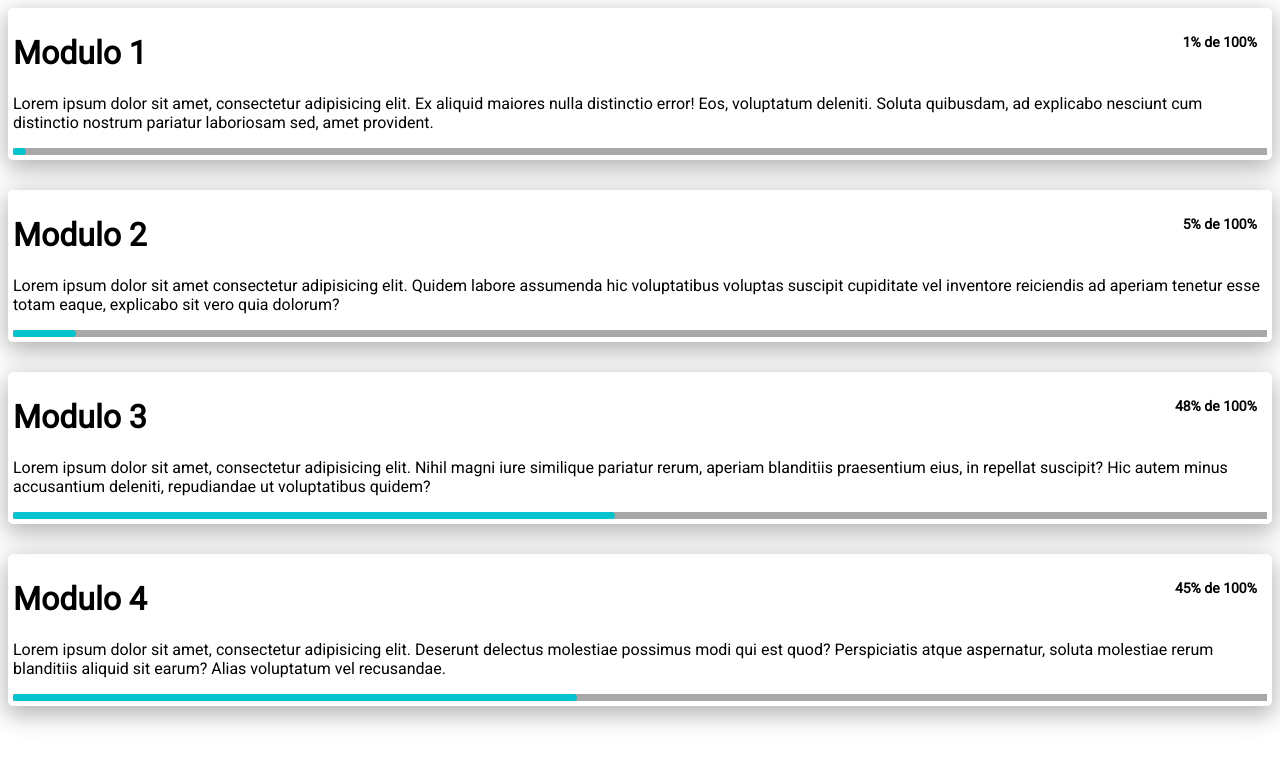
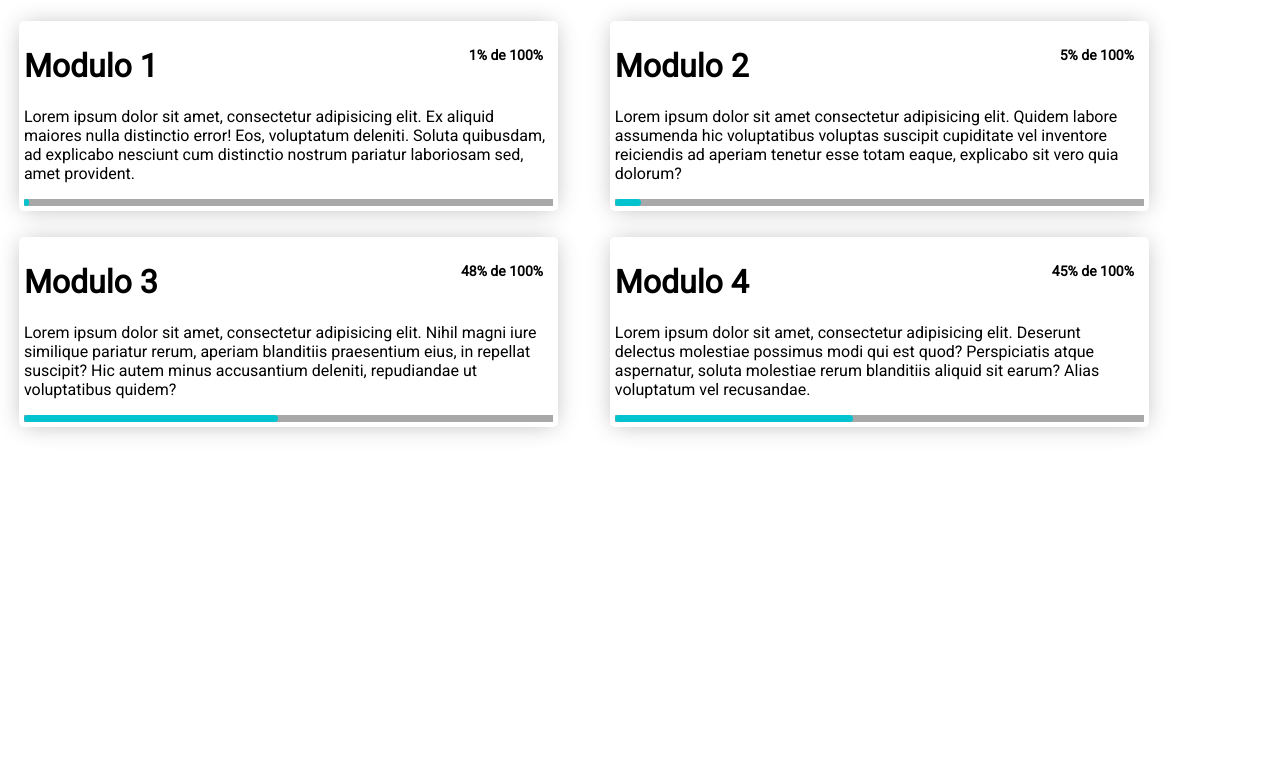
Before and after one commit to 18Roderick/game, a PHP site: page /semestral/html/modulos.html in a window 1280 px wide. Shown: the top 765 px of the page. Run offline with PHP 8.4, Linux system fonts and the light colour scheme.

Commit message:
archvios desktop.ini y Syncfolders_Database_db borrados modulos.css y modulo.html editados

```diff
--- a/desktop.ini
+++ /dev/null
@@ -1,4 +0,0 @@
-[.ShellClassInfo]
-InfoTip=This folder is shared online.
-IconFile=C:\Program Files\Google\Drive\googledrivesync.exe
-IconIndex=16
--- a/header.php
+++ b/header.php
@@ -7,6 +7,7 @@ $_SESSION['usuario_validado'] = 'roderick';
 <script type="text/javascript" src='public/js/box.js'></script>
 <link rel="stylesheet" href="https://cdnjs.cloudflare.com/ajax/libs/font-awesome/4.7.0/css/font-awesome.min.css">
 
+<link rel="stylesheet" href="public/css/bootstrap-grid.css">
 <link rel="stylesheet" type="text/css" href="public/css/index.css">
 <link rel="stylesheet" type="text/css" href="public/css/form.css">
 <link rel="stylesheet" type="text/css" href='html/css/title.css'>
--- a/html/css/modulos.css
+++ b/html/css/modulos.css
@@ -7,10 +7,12 @@ html{
   box-sizing: border-box;
 }
 .modulos{
-  box-shadow: 0 7px 25px 2px rgba(0, 0, 0, 0.3);
+  box-shadow: 0 1px 25px -4px rgba(0, 0, 0, 0.3);
   border-radius: 5px;
   padding: 5px;
-  margin-bottom: 30px;
+  margin: 1%;
+  margin-left: 2%;
+  margin-right: 2%;
 }
 
 .modulos h1 span{
--- a/html/modulos.html
+++ b/html/modulos.html
@@ -1,37 +1,38 @@
 <!DOCTYPE html>
-<html lang="en">
+<html lang="es">
 <head>
   <meta charset="UTF-8">
   <meta name="viewport" content="width=device-width, initial-scale=1.0">
   <meta http-equiv="X-UA-Compatible" content="ie=edge">
+  <link rel="stylesheet" href="../public/css/bootstrap-grid.css">
   <link rel="stylesheet" href="css/modulos.css">
   <script src="js/modulos.js"></script>
   <title>Modulos</title>
 </head>
 <body>
-  <div class="container-modulos">
-    <div class="modulos">
+  <div class="container-modulos row">
+    <div class="modulos col-sm-5 col-md-5">
       <h1>Modulo 1 <span></span></h1>
       <p>Lorem ipsum dolor sit amet, consectetur adipisicing elit. Ex aliquid maiores nulla distinctio error! Eos, voluptatum deleniti. Soluta quibusdam, ad explicabo nesciunt cum distinctio nostrum pariatur laboriosam sed, amet provident.</p>
       <div class="bottom-bar">
         <div class="progress-bar"></div>
       </div>
     </div>
-    <div class="modulos">
+    <div class="modulos col-sm-5 col-md-5">
       <h1>Modulo 2 <span></span></h1>
       <p>Lorem ipsum dolor sit amet consectetur adipisicing elit. Quidem labore assumenda hic voluptatibus voluptas suscipit cupiditate vel inventore reiciendis ad aperiam tenetur esse totam eaque, explicabo sit vero quia dolorum?</p>
       <div class="bottom-bar">
         <div class="progress-bar"></div>
       </div>
     </div>
-    <div class="modulos">
+    <div class="modulos col-sm-5 col-md-5">
       <h1>Modulo 3 <span></span></h1>
       <p>Lorem ipsum dolor sit amet, consectetur adipisicing elit. Nihil magni iure similique pariatur rerum, aperiam blanditiis praesentium eius, in repellat suscipit? Hic autem minus accusantium deleniti, repudiandae ut voluptatibus quidem?</p>
       <div class="bottom-bar">
         <div class="progress-bar"></div>
       </div>
     </div>
-    <div class="modulos">
+    <div class="modulos col-sm-5 col-md-5">
       <h1>Modulo 4 <span>1</span></h1>
       <p>Lorem ipsum dolor sit amet, consectetur adipisicing elit. Deserunt delectus molestiae possimus modi qui est quod? Perspiciatis atque aspernatur, soluta molestiae rerum blanditiis aliquid sit earum? Alias voluptatum vel recusandae.</p>
       <div class="bottom-bar">
@@ -39,5 +40,6 @@
       </div>
     </div>
   </div>
+
 </body>
 </html>
--- a/models/desktop.ini
+++ /dev/null
@@ -1,4 +0,0 @@
-[.ShellClassInfo]
-InfoTip=This folder is shared online.
-IconFile=C:\Program Files\Google\Drive\googledrivesync.exe
-IconIndex=16
```
Also changed, not shown: 1 other file.
